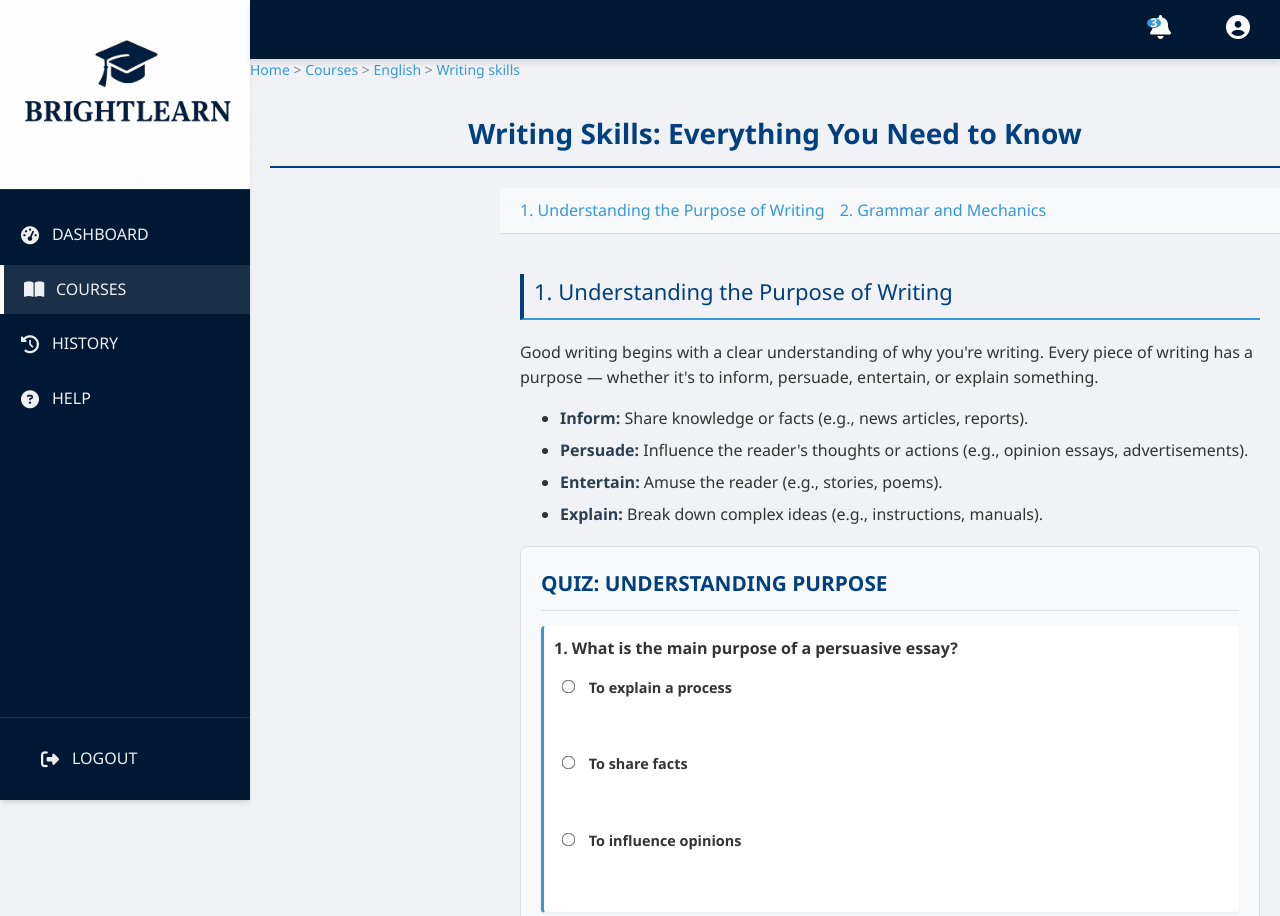
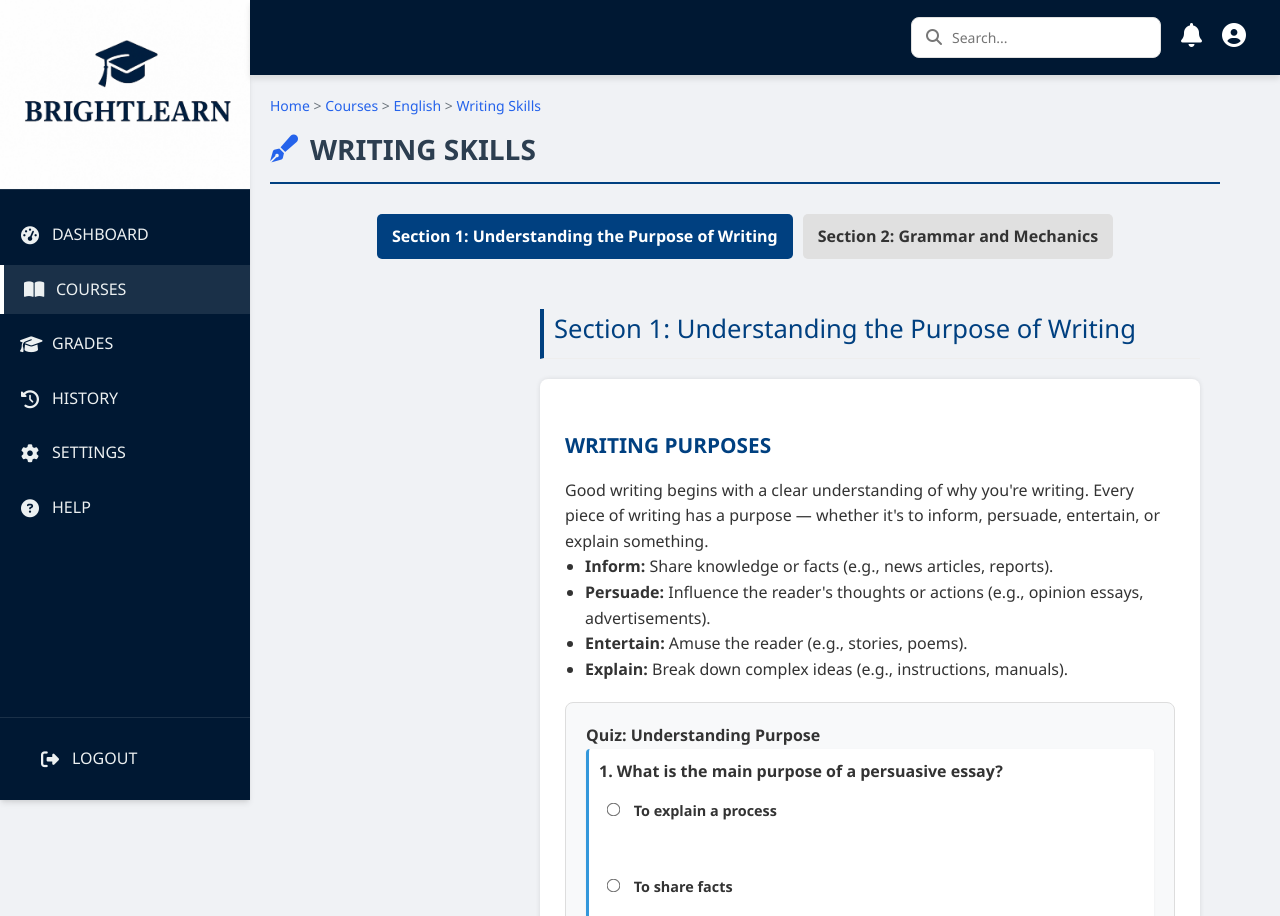
Before and after one commit to Rwema01/BRIGHTLEARN, a plain HTML site: page Fronted/creative-writing.html in a window 1280 px wide. Shown: the top 916 px of the page. Drawn offline with Linux system fonts and the light colour scheme.

Commit message:
Update creative-writing.html

```diff
--- a/Fronted/creative-writing.html
+++ b/Fronted/creative-writing.html
@@ -3,13 +3,13 @@
 <head>
     <meta charset="UTF-8">
     <meta name="viewport" content="width=device-width, initial-scale=1.0">
-    <title>BRIGHTLEARN - Shakespeare Quiz</title>
+    <title>BRIGHTLEARN - Writing Skills</title>
     <link rel="stylesheet" href="style.css">
     <link rel="stylesheet" href="https://cdnjs.cloudflare.com/ajax/libs/font-awesome/6.4.0/css/all.min.css">
 </head>
 <body>
     <div class="app-container">
-        <!-- Left Navigation (Unchanged) -->
+        <!-- Left Navigation -->
         <nav class="left-nav">
             <div class="nav-header">
                 <div class="logo-container">
@@ -31,9 +31,21 @@
                     </a>
                 </li>
                 <li>
+                    <a href="grades.html">
+                        <i class="fas fa-graduation-cap"></i>
+                        <span>GRADES</span>
+                    </a>
+                </li>
+                <li>
                     <a href="history.html">
                         <i class="fas fa-history"></i>
                         <span>HISTORY</span>
+                    </a>
+                </li>
+                <li>
+                  <a href="settings.html">
+                      <i class="fas fa-cog"></i>
+                      <span>SETTINGS</span>
                   </a>
               </li>
                 <li>
@@ -54,55 +66,53 @@
 
         <!-- Main Content -->
         <main class="main-content">
+          <!-- Top Bar -->
           <header class="top-bar">
               <div class="top-icons">
-        <!-- Search -->
+                  <div class="search-container">
+                      <input type="text" placeholder="Search..." class="search-input">
+                      <i class="fas fa-search search-icon"></i>
+                  </div>
 
-
-        <!-- Notification Icon (links to notification.html) -->
-                 <div class="notification-dropdown">
-                    <a href="notifications.html">
+                  <!-- Simple Notification Link -->
+                  <a href="notifications.html" class="notification-link">
                       <i class="fas fa-bell notification-icon"></i>
                   </a>
-                    <span class="notification-badge">3</span>
-                 </div>
 
-        <!-- Profile Icon (links to profile.html) -->
-                 <div class="profile-dropdown">
-                    <a href="profile.html">
+                  <!-- Simple Profile Link -->
+                  <a href="profile.html" class="profile-link">
                       <i class="fas fa-user-circle profile-icon"></i>
                   </a>
               </div>
+          </header>
+            <!-- Course Content with Updated Breadcrumbs Structure -->
+            <div class="dashboard-content">
+                <!-- Welcome Section with Breadcrumbs -->
+                <div class="welcome-section">
+                    <div class="breadcrumbs">
+                        <a href="index.html">Home</a> > <a href="courses.html">Courses</a> > <a href="english.html">English</a> > <a href="creative-writing.html">Writing Skills</a>
                     </div>
-            </header>
+                    <h1><i class="fas fa-pen-fancy"></i> <span class="student-name">WRITING SKILLS</span></h1>
+                </div>
 
-            <!-- Top Bar (Unchanged) -->
+                <!-- Main Content Container with updated styling -->
+                <div class="level-tabs" id="levelTabs"></div>
 
-
-</head>
-<body>
-  <div class="breadcrumbs">
-    <a href="index.html">Home</a> > <a href="courses.html">Courses</a> > <a href="english.html">English</a> > <a href="creative-writing.html">Writing skills</a>
+                <div id="contentContainer"></div>
             </div>
-  <header>
-    <h1>Writing Skills: Everything You Need to Know</h1>
-  </header>
-
-  <nav id="navLinks">
-    <!-- Navigation links will be generated automatically -->
-  </nav>
-
-  <div id="contentContainer">
-    <!-- Content will be generated automatically -->
+        </main>
     </div>
 
     <script>
-    // JSON data structure for all content
+        // JSON data structure for all content with updated styling
         const courseData = {
           levels: [
             {
-          id: "page1",
-          title: "1. Understanding the Purpose of Writing",
+              level: 1,
+              title: "Understanding the Purpose of Writing",
+              sections: [
+                {
+                  title: "Writing Purposes",
                   content: `
                     <p>Good writing begins with a clear understanding of why you're writing. Every piece of writing has a purpose — whether it's to inform, persuade, entertain, or explain something.</p>
                     <ul>
@@ -133,10 +143,15 @@
                       }
                     ]
                   }
+                }
+              ]
             },
             {
-          id: "page2",
-          title: "2. Grammar and Mechanics",
+              level: 2,
+              title: "Grammar and Mechanics",
+              sections: [
+                {
+                  title: "Essential Grammar Rules",
                   content: `
                     <p>Correct grammar and punctuation are the foundation of clear communication.</p>
                     <ul>
@@ -169,49 +184,61 @@
                     ]
                   }
                 }
-        // Add more levels here by following the same structure
+              ]
+            }
           ]
         };
 
-    // Generate navigation links
-    function generateNavigation() {
-      const nav = document.getElementById('navLinks');
-      courseData.levels.forEach((level, index) => {
-        const link = document.createElement('a');
-        link.href = `#${level.id}`;
-        link.textContent = `${index + 1}. ${level.title.split(' ').slice(1).join(' ')}`;
-        nav.appendChild(link);
+        // Initialize the page
+        document.addEventListener('DOMContentLoaded', function() {
+          // Create level tabs
+          const levelTabs = document.getElementById('levelTabs');
+          courseData.levels.forEach(level => {
+            const tab = document.createElement('div');
+            tab.className = 'level-tab';
+            if (level.level === 1) tab.classList.add('active');
+            tab.textContent = `Section ${level.level}: ${level.title}`;
+            tab.onclick = () => showLevel(level.level);
+            levelTabs.appendChild(tab);
           });
-    }
 
-    // Generate content sections
-    function generateContent() {
-      const container = document.getElementById('contentContainer');
+          // Show first level by default
+          showLevel(1);
+        });
 
-      courseData.levels.forEach((level, levelIndex) => {
-        const section = document.createElement('section');
-        section.id = level.id;
+        // Show selected level content
+        function showLevel(levelNum) {
+          // Update active tab
+          document.querySelectorAll('.level-tab').forEach(tab => {
+            tab.classList.remove('active');
+          });
+          document.querySelectorAll('.level-tab')[levelNum-1].classList.add('active');
 
-        // Add title and content
-        section.innerHTML = `
-          <h2>${level.title}</h2>
-          ${level.content}
+          // Get level content
+          const level = courseData.levels.find(l => l.level === levelNum);
+          if (!level) return;
+
+          // Build HTML content
+          let html = `<h2>Section ${level.level}: ${level.title}</h2>`;
+
+          level.sections.forEach(section => {
+            html += `
+              <div class="section">
+                <h3>${section.title}</h3>
+                ${section.content}
             `;
 
             // Add quiz if it exists
-        if (level.quiz) {
-          const quizDiv = document.createElement('div');
-          quizDiv.className = 'quiz';
+            if (section.quiz) {
+              let quizHTML = `<div class="quiz"><h4>${section.quiz.title}</h4>`;
 
-          let quizHTML = `<h3>${level.quiz.title}</h3>`;
-
-          level.quiz.questions.forEach((question, qIndex) => {
+              section.quiz.questions.forEach((question, qIndex) => {
                 quizHTML += `<div class="question">${question.text}<br>`;
 
                 question.options.forEach(option => {
                   quizHTML += `
                     <label>
-                  <input type="radio" name="q${levelIndex}${qIndex}" value="${option.value}">
+                      <input type="radio" name="q${levelNum}${qIndex}" value="${option.value}">
                       ${option.text}
                     </label><br>
                   `;
@@ -221,25 +248,29 @@
               });
 
               quizHTML += `
-            <button onclick="checkQuiz(${levelIndex})">Check Answers</button>
-            <div class="feedback" id="feedback${levelIndex}"></div>
-          `;
+                <button onclick="checkQuiz(${levelNum}, ${0})">Check Answers</button>
+                <div class="feedback" id="feedback${levelNum}${0}"></div>
+              </div>`;
 
-          quizDiv.innerHTML = quizHTML;
-          section.appendChild(quizDiv);
+              html += quizHTML;
             }
 
-        container.appendChild(section);
+            html += `</div>`;
           });
+
+          document.getElementById('contentContainer').innerHTML = html;
         }
 
         // Check quiz answers
-    function checkQuiz(levelIndex) {
-      const level = courseData.levels[levelIndex];
+        function checkQuiz(levelNum, sectionNum) {
+          const level = courseData.levels.find(l => l.level === levelNum);
+          if (!level || !level.sections[sectionNum] || !level.sections[sectionNum].quiz) return;
+
+          const quiz = level.sections[sectionNum].quiz;
           let score = 0;
 
-      level.quiz.questions.forEach((question, qIndex) => {
-        const selectedOption = document.querySelector(`input[name="q${levelIndex}${qIndex}"]:checked`);
+          quiz.questions.forEach((question, qIndex) => {
+            const selectedOption = document.querySelector(`input[name="q${levelNum}${qIndex}"]:checked`);
 
             if (selectedOption) {
               const selectedValue = selectedOption.value;
@@ -248,16 +279,9 @@
             }
           });
 
-      document.getElementById(`feedback${levelIndex}`).innerText =
-        `You got ${score}/${level.quiz.questions.length} correct.`;
+          document.getElementById(`feedback${levelNum}${sectionNum}`).innerText =
+            `You got ${score}/${quiz.questions.length} correct.`;
         }
-
-    // Initialize the page
-    window.onload = function() {
-      generateNavigation();
-      generateContent();
-    };
     </script>
-
 </body>
 </html>
```
Lines whose indentation alone changed are shown as unchanged.
